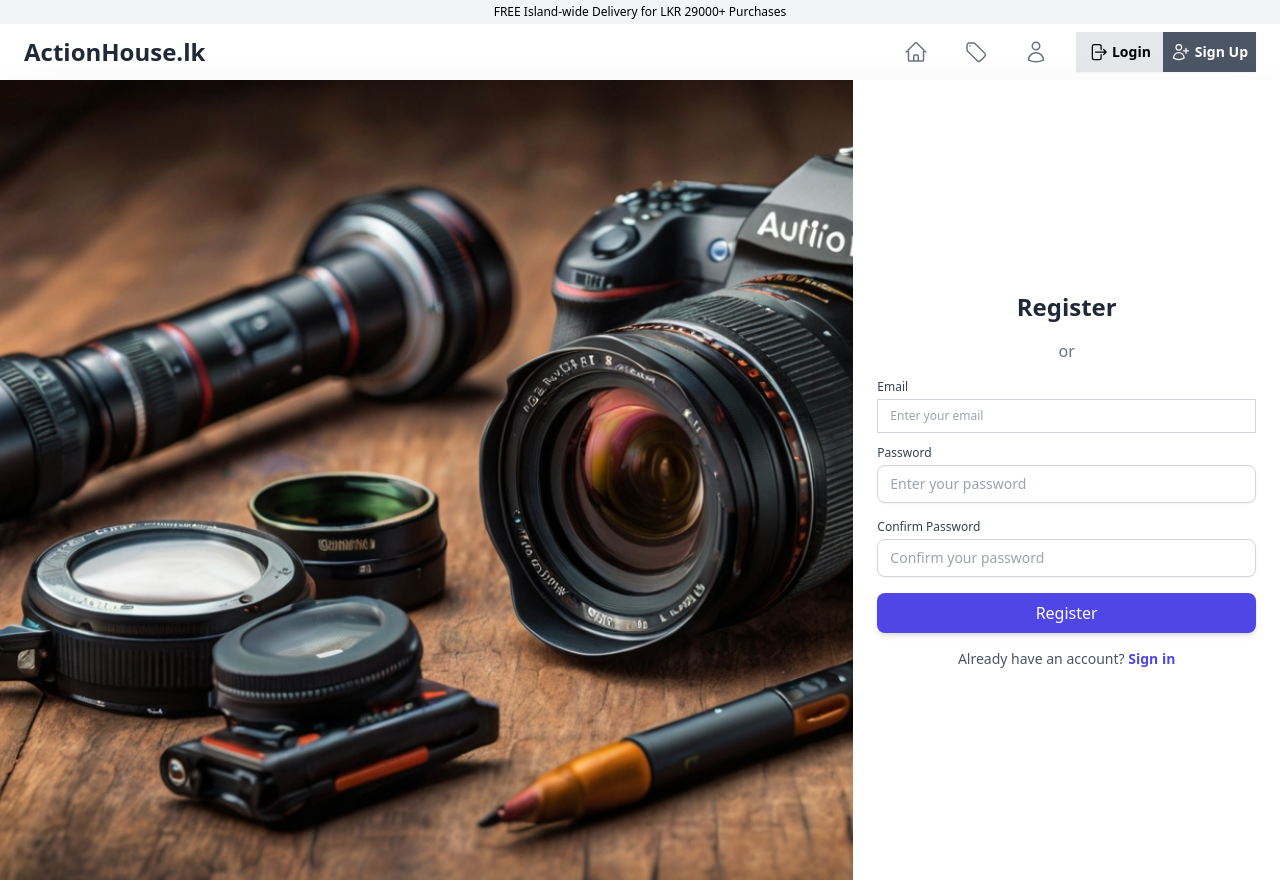
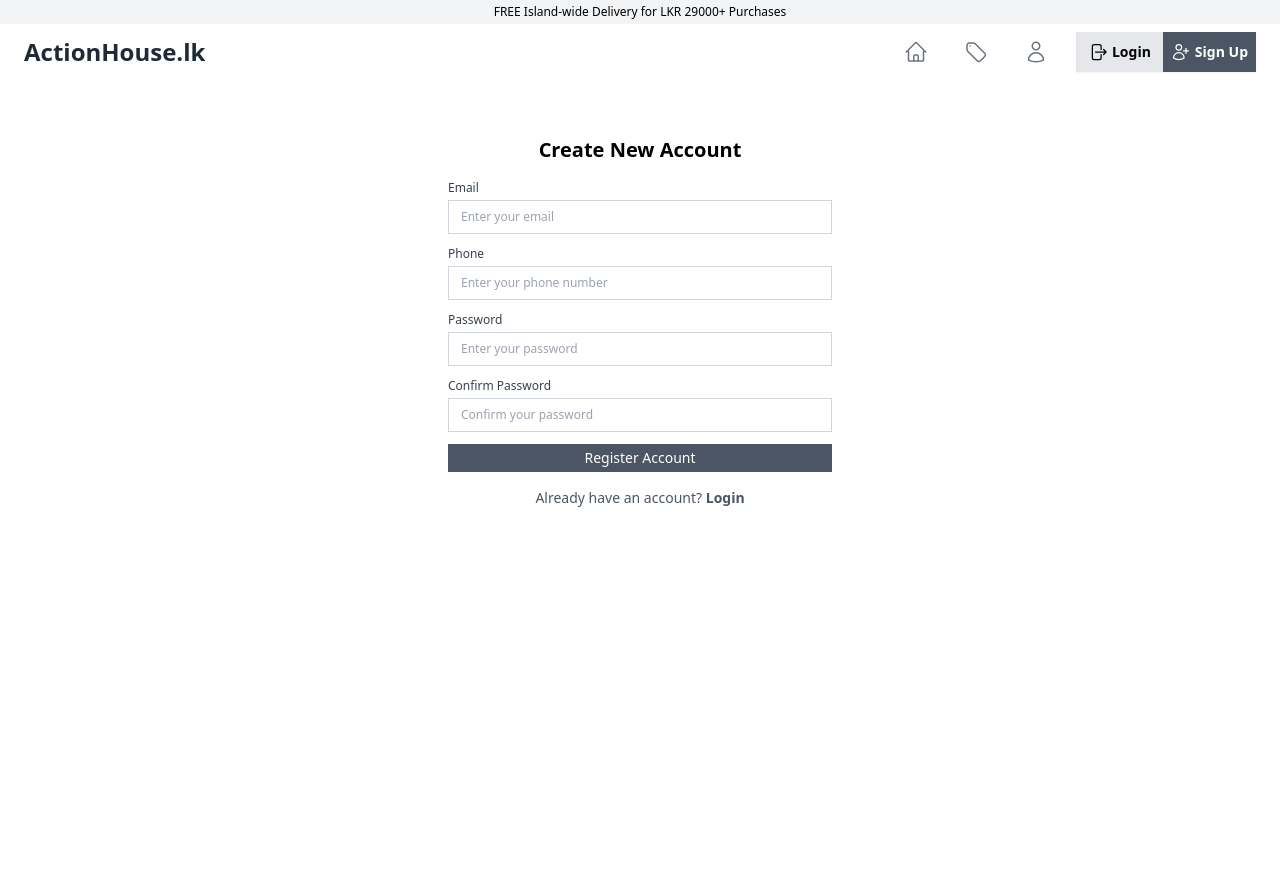
Before and after one commit to sameerajayakodi/Auction_System, a React (Create React App) app in the folder AuctionHouse/auction-management-frontend/: page /register in a window 1280 px wide. Built offline with nearby package versions, Linux system fonts and the light colour scheme.

Commit message:
Update Register.js

```diff
--- a/AuctionHouse/auction-management-frontend/src/auth/Register.js
+++ b/AuctionHouse/auction-management-frontend/src/auth/Register.js
@@ -1,6 +1,5 @@
 import React, { useState } from "react";
 import { Link } from "react-router-dom";
-import registerImage from "../images/registerImage.jpg";
 
 const Register = () => {
   const [email, setEmail] = useState("");
@@ -13,27 +12,11 @@ const Register = () => {
   };
 
   return (
-    <div className="flex items-center justify-center min-h-screen bg-gradient-to-r from-purple-600 to-purple-900 to-90%">
-      <div className="flex flex-col w-full h-screen overflow-hidden bg-white rounded-none shadow-2xl md:flex-row ">
-        <div className="hidden w-full md:block md:w-2/3">
-          <img
-            src={registerImage}
-            alt="Register visual"
-            className="object-cover w-full h-full"
-          />
-        </div>
-
-        <div className="flex flex-col justify-center w-full h-full p-6 md:w-1/3">
-          <h2 className="mb-4 text-2xl font-bold text-center text-gray-800">
-            Register
+    <div className="flex items-start justify-center h-screen mt-4">
+      <div className="flex flex-col h-full px-16 py-10 md:w-2/5 md:h-auto">
+        <h2 className="mb-4 text-xl font-bold text-center">
+          Create New Account
         </h2>
-
-          <div className="relative mb-4 text-center">
-            <div className="absolute inset-0 flex items-center">
-              <div className="w-full border-t border-gray-300"></div>
-            </div>
-            <div className="relative px-2 text-gray-500 bg-white">or</div>
-          </div>
 
         <form onSubmit={handleSubmit}>
           <div className="mb-3">
@@ -49,7 +32,21 @@ const Register = () => {
               required
             />
           </div>
-            <div className="mb-4">
+
+          <div className="mb-3">
+            <label className="block text-xs font-medium text-gray-700">
+              Phone
+            </label>
+            <input
+              type="email"
+              value={email}
+              onChange={(e) => setEmail(e.target.value)}
+              className="block w-full px-3 py-2 mt-1 text-xs border border-gray-300 focus:border-gray-600"
+              placeholder="Enter your phone number"
+              required
+            />
+          </div>
+          <div className="mb-3">
             <label className="block text-xs font-medium text-gray-700">
               Password
             </label>
@@ -57,12 +54,12 @@ const Register = () => {
               type="password"
               value={password}
               onChange={(e) => setPassword(e.target.value)}
-                className="block w-full px-3 py-2 mt-1 border border-gray-300 rounded-lg shadow-sm focus:outline-none focus:ring-indigo-500 focus:border-indigo-500 sm:text-sm"
+              className="block w-full px-3 py-2 mt-1 text-xs border border-gray-300 focus:border-gray-600"
               placeholder="Enter your password"
               required
             />
           </div>
-            <div className="mb-4">
+          <div className="mb-3">
             <label className="block text-xs font-medium text-gray-700">
               Confirm Password
             </label>
@@ -70,30 +67,29 @@ const Register = () => {
               type="password"
               value={confirmPassword}
               onChange={(e) => setConfirmPassword(e.target.value)}
-                className="block w-full px-3 py-2 mt-1 border border-gray-300 rounded-lg shadow-sm focus:outline-none focus:ring-indigo-500 focus:border-indigo-500 sm:text-sm"
+              className="block w-full px-3 py-2 mt-1 text-xs border border-gray-300 focus:border-gray-600"
               placeholder="Confirm your password"
               required
             />
           </div>
           <button
             type="submit"
-              className="w-full px-4 py-2 text-white bg-indigo-600 rounded-lg shadow-md hover:bg-indigo-700 focus:outline-none focus:ring-2 focus:ring-indigo-500 focus:ring-opacity-50"
+            className="w-full px-4 py-1 text-sm text-white bg-gray-600 hover:bg-gray-800"
           >
-              Register
+            Register Account
           </button>
         </form>
 
         <div className="mt-4 text-center">
-            <p className="text-sm text-gray-600">
+          <p className="text-xs text-gray-600 md:text-sm ">
             Already have an account?{" "}
             <Link
               to="/login"
-                className="font-semibold text-indigo-600 transition-colors duration-200 hover:text-indigo-800"
+              className="font-semibold text-gray-600 transition-colors duration-200 hover:text-black"
             >
-                Sign in
+              Login
             </Link>
           </p>
-          </div>
         </div>
       </div>
     </div>
```
Lines whose indentation alone changed are shown as unchanged.
